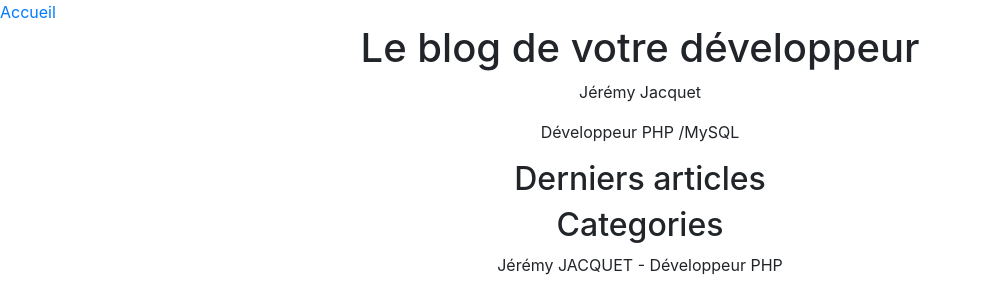
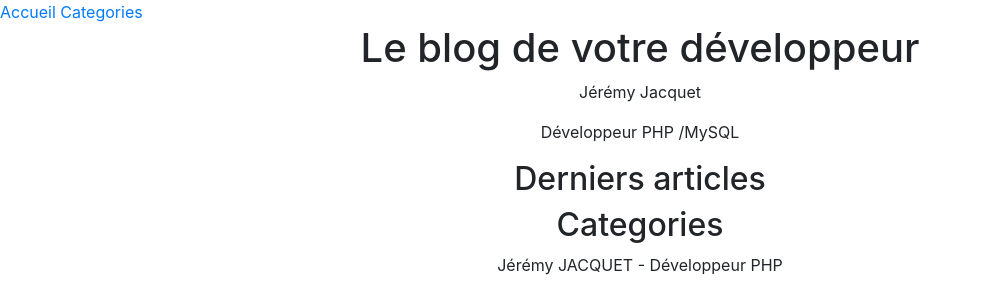
Before and after one commit to Jeremy-Jacquet/Blog, a PHP site: page / in a window 1280 px wide. Shown: the top 300 px of the page, without its empty margins (0-981 px from the left). Run offline with PHP 8.4, Linux system fonts and the light colour scheme; data that the repository does not hold is empty.

Commit message:
feat: add categories link
add categories link

issue #5

```diff
--- a/App/template/include/nav.php
+++ b/App/template/include/nav.php
@@ -1 +1,2 @@
 <a href="<?= URL ?>accueil">Accueil</a>
+<a href="<?= URL ?>categories">Categories</a>
```
